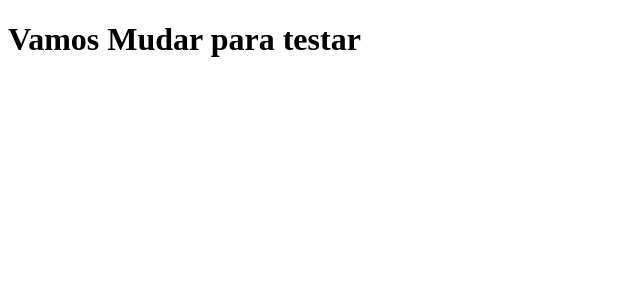
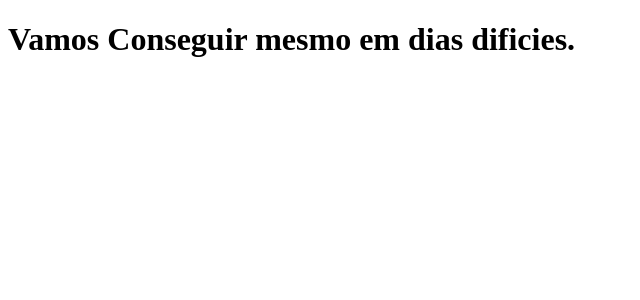
Before and after one commit to wallacegoulart/clone-tabnews, a Next.js app: page / in a window 1280 px wide. Shown: the top 300 px of the page, without its empty margins (0-640 px from the left). Built offline with nearby package versions, Linux system fonts and the light colour scheme.

Commit message:
Mudando a página.

```diff
--- a/pages/index.js
+++ b/pages/index.js
@@ -1,5 +1,5 @@
 function Home(){
-    return <h1>Vamos Mudar para testar</h1>
+    return <h1>Vamos Conseguir mesmo em dias dificies.</h1>
 }
 
 
```
